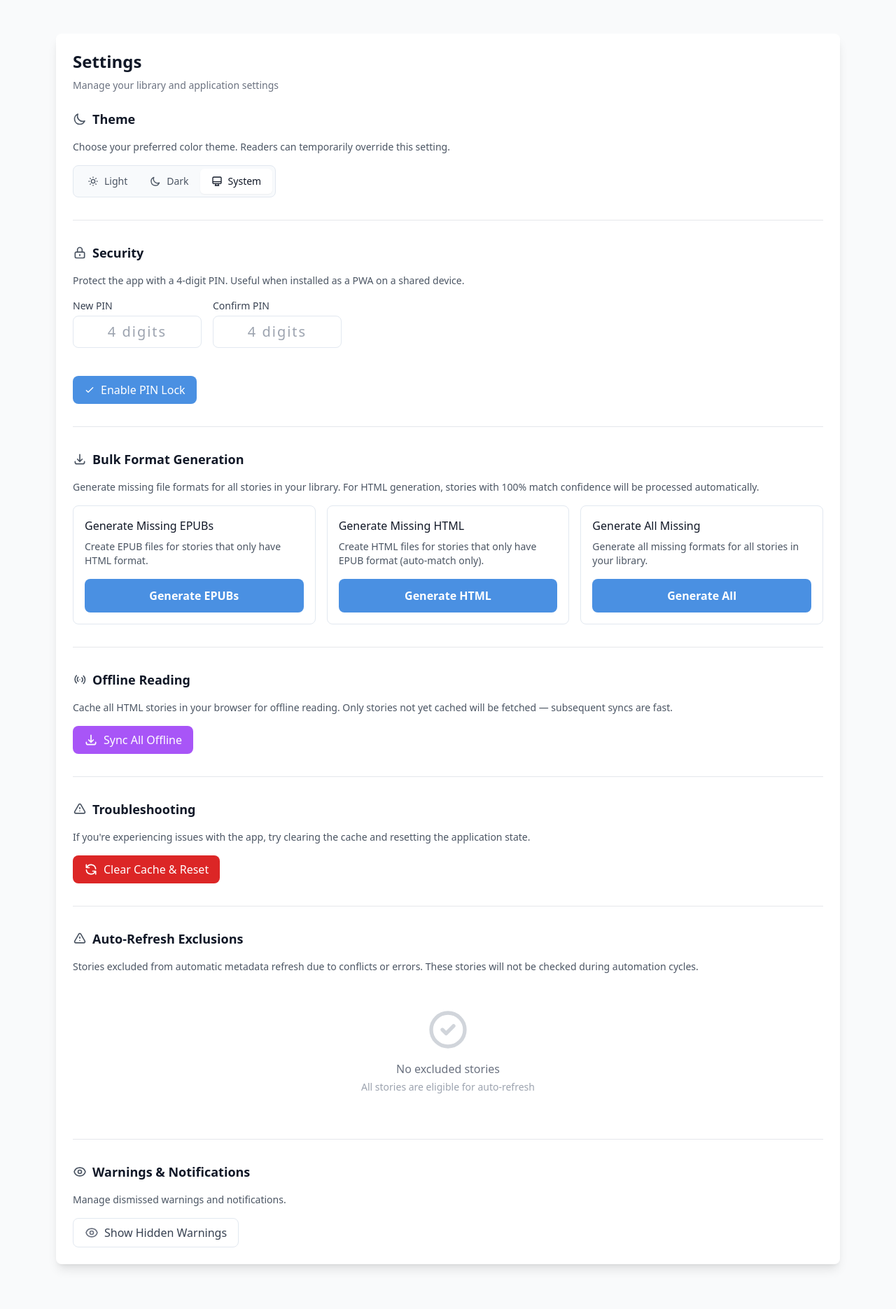
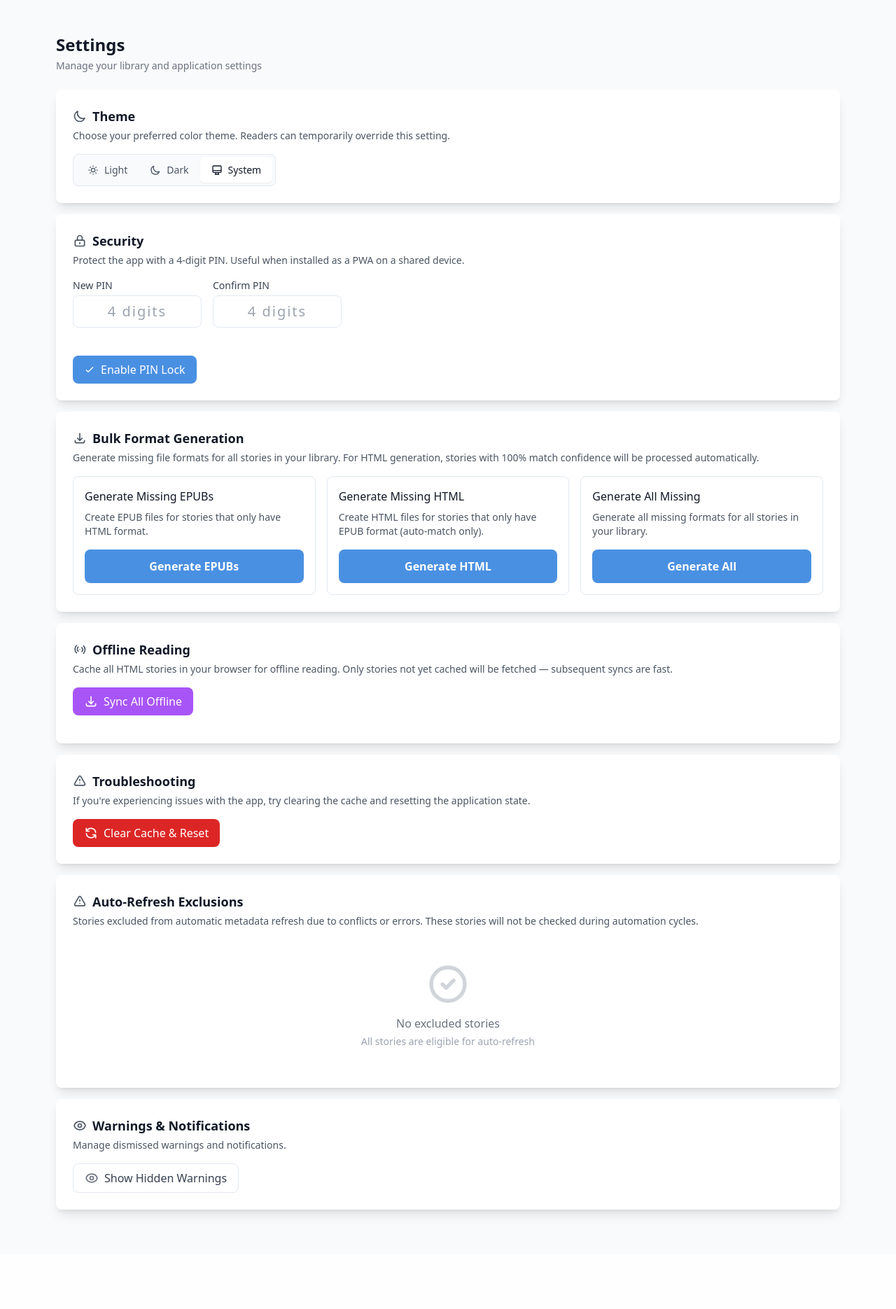
Before and after one commit to redwoodstory/LitKeeper, a Flask app: page /settings/ in a window 1280 px wide. Shown: the part 225-2095 px from the top of the page at 70% size. After the commit the page ends 1964 px from the top, so only its background shows below. Run offline with Flask 3, Linux system fonts and the light colour scheme; data that the repository does not hold is empty.

Commit message:
refined the settings view

```diff
--- a/app/templates/settings.html
+++ b/app/templates/settings.html
@@ -3,16 +3,17 @@
 {% block page_title %}Settings - LitKeeper{% endblock %}
 
 {% block main_content %}
-<div class="card mb-8">
-  <div class="mb-6">
-    <h2 class="text-2xl font-bold text-gray-900 dark:text-white mb-2">Settings</h2>
-    <p class="text-sm text-gray-500 dark:text-gray-400">Manage your library and application settings</p>
-  </div>
+<div class="mb-6">
+  <h2 class="text-2xl font-bold text-gray-900 dark:text-white mb-1">Settings</h2>
+  <p class="text-sm text-gray-500 dark:text-gray-400">Manage your library and application settings</p>
+</div>
 
-  <div class="space-y-8">
+<div class="space-y-4 mb-8">
+
+  <div class="card">
     <section>
-      <h3 class="text-lg font-semibold text-gray-900 dark:text-white mb-4 flex items-center gap-2">
-        <svg class="w-5 h-5 text-gray-600 dark:text-gray-400" fill="none" viewBox="0 0 24 24" stroke="currentColor">
+      <h3 class="text-lg font-semibold text-gray-900 dark:text-white mb-1 flex items-center gap-2">
+        <svg class="w-5 h-5 text-gray-600 dark:text-gray-400 flex-shrink-0" fill="none" viewBox="0 0 24 24" stroke="currentColor">
           <path stroke-linecap="round" stroke-linejoin="round" stroke-width="2"
             d="M20.354 15.354A9 9 0 018.646 3.646 9.003 9.003 0 0012 21a9.003 9.003 0 008.354-5.646z" />
         </svg>
@@ -51,12 +52,12 @@
         </button>
       </div>
     </section>
+  </div>
 
-    <hr class="border-gray-200 dark:border-gray-700">
-
+  <div class="card">
     <section id="securitySection">
-      <h3 class="text-lg font-semibold text-gray-900 dark:text-white mb-4 flex items-center gap-2">
-        <svg class="w-5 h-5 text-gray-600 dark:text-gray-400" fill="none" viewBox="0 0 24 24" stroke="currentColor">
+      <h3 class="text-lg font-semibold text-gray-900 dark:text-white mb-1 flex items-center gap-2">
+        <svg class="w-5 h-5 text-gray-600 dark:text-gray-400 flex-shrink-0" fill="none" viewBox="0 0 24 24" stroke="currentColor">
           <path stroke-linecap="round" stroke-linejoin="round" stroke-width="2"
             d="M12 15v2m-6 4h12a2 2 0 002-2v-6a2 2 0 00-2-2H6a2 2 0 00-2 2v6a2 2 0 002 2zm10-10V7a4 4 0 00-8 0v4h8z" />
         </svg>
@@ -85,7 +86,7 @@
           </div>
           <p id="pinSetupError" class="text-sm text-red-500 dark:text-red-400 mt-2 min-h-[1.25rem]"></p>
           <button type="submit"
-            class="mt-3 px-4 py-2 bg-primary hover:bg-primary-dark text-white rounded-lg transition-all duration-200 font-medium inline-flex items-center gap-2">
+            class="mt-3 px-4 py-2 w-full sm:w-auto bg-primary hover:bg-primary-dark text-white rounded-lg transition-all duration-200 font-medium inline-flex items-center gap-2">
             <svg class="w-4 h-4" fill="none" stroke="currentColor" viewBox="0 0 24 24">
               <path stroke-linecap="round" stroke-linejoin="round" stroke-width="2" d="M5 13l4 4L19 7" />
             </svg>
@@ -104,10 +105,13 @@
           </span>
         </div>
 
-        <div class="mb-4">
-          <label class="block text-sm font-medium text-gray-700 dark:text-gray-300 mb-1">Auto-lock</label>
+        <div class="flex items-center justify-between gap-4 py-3 border-t border-b border-slate-100 dark:border-gray-700/60">
+          <div>
+            <p class="text-sm font-medium text-gray-900 dark:text-white">Auto-lock</p>
+            <p class="text-xs text-gray-500 dark:text-gray-400 mt-0.5">Lock the app after a period of inactivity</p>
+          </div>
           <select id="lockTimeoutSelect" onchange="updateLockTimeout(this.value)"
-            class="px-3 py-2 rounded-lg border border-slate-200 dark:border-gray-700 bg-white dark:bg-gray-900 text-gray-900 dark:text-white text-sm focus:outline-none focus:ring-2 focus:ring-primary transition-all duration-200">
+            class="flex-shrink-0 px-3 py-2 rounded-lg border border-slate-200 dark:border-gray-700 bg-white dark:bg-gray-900 text-gray-900 dark:text-white text-sm focus:outline-none focus:ring-2 focus:ring-primary transition-all duration-200">
             <option value="0" {% if auto_lock_timeout == 0 %}selected{% endif %}>When backgrounded</option>
             <option value="5" {% if auto_lock_timeout == 5 %}selected{% endif %}>After 5 minutes</option>
             <option value="15" {% if auto_lock_timeout == 15 %}selected{% endif %}>After 15 minutes</option>
@@ -115,18 +119,26 @@
           </select>
         </div>
 
-        <div class="mb-4">
+        <div class="flex flex-wrap gap-3 mt-4">
           <button onclick="toggleChangePinForm()" id="changePinToggle"
-            class="px-4 py-2 bg-white dark:bg-gray-800 border border-slate-200 dark:border-gray-700 text-gray-700 dark:text-gray-300 rounded-lg hover:bg-gray-50 dark:hover:bg-gray-700 transition-colors duration-200 text-sm font-medium inline-flex items-center gap-2">
+            class="w-full sm:w-auto px-4 py-2 bg-white dark:bg-gray-800 border border-slate-200 dark:border-gray-700 text-gray-700 dark:text-gray-300 rounded-lg hover:bg-gray-50 dark:hover:bg-gray-700 transition-colors duration-200 text-sm font-medium inline-flex items-center gap-2">
             <svg class="w-4 h-4" fill="none" stroke="currentColor" viewBox="0 0 24 24">
               <path stroke-linecap="round" stroke-linejoin="round" stroke-width="2"
                 d="M15.232 5.232l3.536 3.536m-2.036-5.036a2.5 2.5 0 113.536 3.536L6.5 21.036H3v-3.572L16.732 3.732z" />
             </svg>
-            Change PIN
+            <span>Change PIN</span>
+          </button>
+          <button onclick="removePin()"
+            class="w-full sm:w-auto px-4 py-2 bg-red-600 hover:bg-red-700 text-white rounded-lg transition-all duration-200 font-medium text-sm inline-flex items-center gap-2">
+            <svg class="w-4 h-4" fill="none" stroke="currentColor" viewBox="0 0 24 24">
+              <path stroke-linecap="round" stroke-linejoin="round" stroke-width="2"
+                d="M8 11V7a4 4 0 118 0m-4 8v2m-6 4h12a2 2 0 002-2v-6a2 2 0 00-2-2H6a2 2 0 00-2 2v6a2 2 0 002 2z" />
+            </svg>
+            Remove PIN Lock
           </button>
         </div>
 
-        <div id="changePinForm" class="hidden mb-4">
+        <div id="changePinForm" class="hidden mt-4 pt-4 border-t border-slate-100 dark:border-gray-700/60">
           <form onsubmit="saveChangedPin(); return false;" autocomplete="new-password">
             <div class="grid sm:grid-cols-2 gap-4 max-w-sm">
               <div>
@@ -144,7 +156,7 @@
             </div>
             <p id="changePinError" class="text-sm text-red-500 dark:text-red-400 mt-2 min-h-[1.25rem]"></p>
             <button type="submit"
-              class="mt-3 px-4 py-2 bg-primary hover:bg-primary-dark text-white rounded-lg transition-all duration-200 font-medium text-sm inline-flex items-center gap-2">
+              class="mt-3 w-full sm:w-auto px-4 py-2 bg-primary hover:bg-primary-dark text-white rounded-lg transition-all duration-200 font-medium text-sm inline-flex items-center gap-2">
               <svg class="w-4 h-4" fill="none" stroke="currentColor" viewBox="0 0 24 24">
                 <path stroke-linecap="round" stroke-linejoin="round" stroke-width="2" d="M5 13l4 4L19 7" />
               </svg>
@@ -152,24 +164,15 @@
             </button>
           </form>
         </div>
-
-        <button onclick="removePin()"
-          class="px-4 py-2 bg-red-600 hover:bg-red-700 text-white rounded-lg transition-all duration-200 font-medium text-sm inline-flex items-center gap-2">
-          <svg class="w-4 h-4" fill="none" stroke="currentColor" viewBox="0 0 24 24">
-            <path stroke-linecap="round" stroke-linejoin="round" stroke-width="2"
-              d="M8 11V7a4 4 0 118 0m-4 8v2m-6 4h12a2 2 0 002-2v-6a2 2 0 00-2-2H6a2 2 0 00-2 2v6a2 2 0 002 2z" />
-          </svg>
-          Remove PIN Lock
-        </button>
       </div>
       {% endif %}
     </section>
+  </div>
 
-    <hr class="border-gray-200 dark:border-gray-700">
-
+  <div class="card">
     <section>
-      <h3 class="text-lg font-semibold text-gray-900 dark:text-white mb-4 flex items-center gap-2">
-        <svg class="w-5 h-5 text-gray-600 dark:text-gray-400" fill="none" viewBox="0 0 24 24" stroke="currentColor">
+      <h3 class="text-lg font-semibold text-gray-900 dark:text-white mb-1 flex items-center gap-2">
+        <svg class="w-5 h-5 text-gray-600 dark:text-gray-400 flex-shrink-0" fill="none" viewBox="0 0 24 24" stroke="currentColor">
           <path stroke-linecap="round" stroke-linejoin="round" stroke-width="2"
             d="M4 16v1a3 3 0 003 3h10a3 3 0 003-3v-1m-4-4l-4 4m0 0l-4-4m4 4V4" />
         </svg>
@@ -220,12 +223,12 @@
 
       <div id="generationStatus"></div>
     </section>
+  </div>
 
-    <hr class="border-gray-200 dark:border-gray-700">
-
+  <div class="card">
     <section id="offlineReadingSection">
-      <h3 class="text-lg font-semibold text-gray-900 dark:text-white mb-4 flex items-center gap-2">
-        <svg class="w-5 h-5 text-gray-600 dark:text-gray-400" fill="none" viewBox="0 0 24 24" stroke="currentColor">
+      <h3 class="text-lg font-semibold text-gray-900 dark:text-white mb-1 flex items-center gap-2">
+        <svg class="w-5 h-5 text-gray-600 dark:text-gray-400 flex-shrink-0" fill="none" viewBox="0 0 24 24" stroke="currentColor">
           <path stroke-linecap="round" stroke-linejoin="round" stroke-width="2"
             d="M18.364 5.636a9 9 0 010 12.728M15.536 8.464a5 5 0 010 7.072M12 12h.01M6.343 17.657a9 9 0 010-12.728M9.172 14.828a5 5 0 010-7.072" />
         </svg>
@@ -236,9 +239,9 @@
         subsequent syncs are fast.
       </p>
 
-      <div class="flex items-center gap-3 mb-4">
+      <div class="flex flex-wrap gap-3 mb-4">
         <button id="syncAllStories" onclick="startOfflineSync()"
-          class="px-4 py-2 bg-purple-500 hover:bg-purple-600 disabled:opacity-50 disabled:cursor-not-allowed text-white rounded-lg transition-all duration-200 font-medium inline-flex items-center gap-2">
+          class="w-full sm:w-auto px-4 py-2 bg-purple-500 hover:bg-purple-600 disabled:opacity-50 disabled:cursor-not-allowed text-white rounded-lg transition-all duration-200 font-medium inline-flex items-center gap-2">
           <svg class="w-5 h-5" fill="none" stroke="currentColor" viewBox="0 0 24 24">
             <path stroke-linecap="round" stroke-linejoin="round" stroke-width="2"
               d="M4 16v1a3 3 0 003 3h10a3 3 0 003-3v-1m-4-4l-4 4m0 0l-4-4m4 4V4"></path>
@@ -246,7 +249,7 @@
           Sync All Offline
         </button>
         <button id="cancelSync" onclick="cancelOfflineSync()"
-          class="hidden px-4 py-2 bg-gray-200 dark:bg-gray-700 hover:bg-gray-300 dark:hover:bg-gray-600 text-gray-700 dark:text-gray-300 rounded-lg transition-all duration-200 font-medium">
+          class="hidden w-full sm:w-auto px-4 py-2 bg-gray-200 dark:bg-gray-700 hover:bg-gray-300 dark:hover:bg-gray-600 text-gray-700 dark:text-gray-300 rounded-lg transition-all duration-200 font-medium">
           Cancel
         </button>
       </div>
@@ -260,12 +263,12 @@
         <p id="syncStatusText" class="text-sm text-gray-600 dark:text-gray-400"></p>
       </div>
     </section>
+  </div>
 
-    <hr class="border-gray-200 dark:border-gray-700">
-
+  <div class="card">
     <section>
-      <h3 class="text-lg font-semibold text-gray-900 dark:text-white mb-4 flex items-center gap-2">
-        <svg class="w-5 h-5 text-gray-600 dark:text-gray-400" fill="none" viewBox="0 0 24 24" stroke="currentColor">
+      <h3 class="text-lg font-semibold text-gray-900 dark:text-white mb-1 flex items-center gap-2">
+        <svg class="w-5 h-5 text-gray-600 dark:text-gray-400 flex-shrink-0" fill="none" viewBox="0 0 24 24" stroke="currentColor">
           <path stroke-linecap="round" stroke-linejoin="round" stroke-width="2"
             d="M12 9v2m0 4h.01m-6.938 4h13.856c1.54 0 2.502-1.667 1.732-3L13.732 4c-.77-1.333-2.694-1.333-3.464 0L3.34 16c-.77 1.333.192 3 1.732 3z" />
         </svg>
@@ -276,7 +279,7 @@
       </p>
 
       <button id="resetAppCache" onclick="resetAppCache()"
-        class="px-4 py-2 bg-red-600 hover:bg-red-700 text-white rounded-lg transition-all duration-200 font-medium inline-flex items-center gap-2">
+        class="w-full sm:w-auto px-4 py-2 bg-red-600 hover:bg-red-700 text-white rounded-lg transition-all duration-200 font-medium inline-flex items-center gap-2">
         <svg class="w-5 h-5" fill="none" stroke="currentColor" viewBox="0 0 24 24">
           <path stroke-linecap="round" stroke-linejoin="round" stroke-width="2"
             d="M4 4v5h.582m15.356 2A8.001 8.001 0 004.582 9m0 0H9m11 11v-5h-.581m0 0a8.003 8.003 0 01-15.357-2m15.357 2H15" />
@@ -284,20 +287,20 @@
         Clear Cache & Reset
       </button>
     </section>
+  </div>
 
-    <hr class="border-gray-200 dark:border-gray-700">
-
+  <div class="card">
     <section>
-      <div class="flex items-center justify-between mb-4">
+      <div class="flex flex-col sm:flex-row sm:items-center sm:justify-between gap-2 mb-1">
         <h3 class="text-lg font-semibold text-gray-900 dark:text-white flex items-center gap-2">
-          <svg class="w-5 h-5 text-gray-600 dark:text-gray-400" fill="none" viewBox="0 0 24 24" stroke="currentColor">
+          <svg class="w-5 h-5 text-gray-600 dark:text-gray-400 flex-shrink-0" fill="none" viewBox="0 0 24 24" stroke="currentColor">
             <path stroke-linecap="round" stroke-linejoin="round" stroke-width="2"
               d="M12 9v2m0 4h.01m-6.938 4h13.856c1.54 0 2.502-1.667 1.732-3L13.732 4c-.77-1.333-2.694-1.333-3.464 0L3.34 16c-.77 1.333.192 3 1.732 3z" />
           </svg>
           Auto-Refresh Exclusions
         </h3>
         <button id="resetAllExclusionsBtn" onclick="resetAllExclusions()"
-          class="hidden px-4 py-2 text-sm font-medium bg-red-600 hover:bg-red-700 text-white rounded-lg transition-colors duration-200">
+          class="hidden w-full sm:w-auto px-3 py-1.5 text-sm font-medium bg-red-600 hover:bg-red-700 text-white rounded-lg transition-colors duration-200 flex-shrink-0">
           Reset All Exclusions
         </button>
       </div>
@@ -313,12 +316,12 @@
         </div>
       </div>
     </section>
+  </div>
 
-    <hr class="border-gray-200 dark:border-gray-700">
-
+  <div class="card">
     <section>
-      <h3 class="text-lg font-semibold text-gray-900 dark:text-white mb-4 flex items-center gap-2">
-        <svg class="w-5 h-5 text-gray-600 dark:text-gray-400" fill="none" viewBox="0 0 24 24" stroke="currentColor">
+      <h3 class="text-lg font-semibold text-gray-900 dark:text-white mb-1 flex items-center gap-2">
+        <svg class="w-5 h-5 text-gray-600 dark:text-gray-400 flex-shrink-0" fill="none" viewBox="0 0 24 24" stroke="currentColor">
           <path stroke-linecap="round" stroke-linejoin="round" stroke-width="2" d="M15 12a3 3 0 11-6 0 3 3 0 016 0z">
           </path>
           <path stroke-linecap="round" stroke-linejoin="round" stroke-width="2"
@@ -332,7 +335,7 @@
       </p>
 
       <button onclick="showHiddenWarnings()"
-        class="px-4 py-2 bg-white dark:bg-gray-800 border border-slate-200 dark:border-gray-700 text-gray-700 dark:text-gray-300 rounded-lg hover:bg-gray-50 dark:hover:bg-gray-700 transition-colors duration-200 inline-flex items-center gap-2">
+        class="w-full sm:w-auto px-4 py-2 bg-white dark:bg-gray-800 border border-slate-200 dark:border-gray-700 text-gray-700 dark:text-gray-300 rounded-lg hover:bg-gray-50 dark:hover:bg-gray-700 transition-colors duration-200 inline-flex items-center gap-2">
         <svg class="w-5 h-5 text-gray-500 dark:text-gray-400" fill="none" viewBox="0 0 24 24" stroke="currentColor">
           <path stroke-linecap="round" stroke-linejoin="round" stroke-width="2" d="M15 12a3 3 0 11-6 0 3 3 0 016 0z">
           </path>
@@ -344,6 +347,7 @@
       </button>
     </section>
   </div>
+
 </div>
 
 <script>
@@ -771,24 +775,18 @@
     btn.innerHTML = 'Clearing...';
 
     try {
-      // 1. Unregister Service Workers
       if ('serviceWorker' in navigator) {
         const registrations = await navigator.serviceWorker.getRegistrations();
         for (const registration of registrations) {
           await registration.unregister();
-          console.log('Service Worker unregistered');
         }
       }
 
-      // 2. Clear Caches
       if ('caches' in window) {
         const keys = await caches.keys();
         await Promise.all(keys.map(key => caches.delete(key)));
-        console.log('Caches cleared');
       }
 
-      // 3. Reload
-      console.log('Reloading...');
       window.location.reload(true);
     } catch (error) {
       console.error('Error resetting cache:', error);
```
